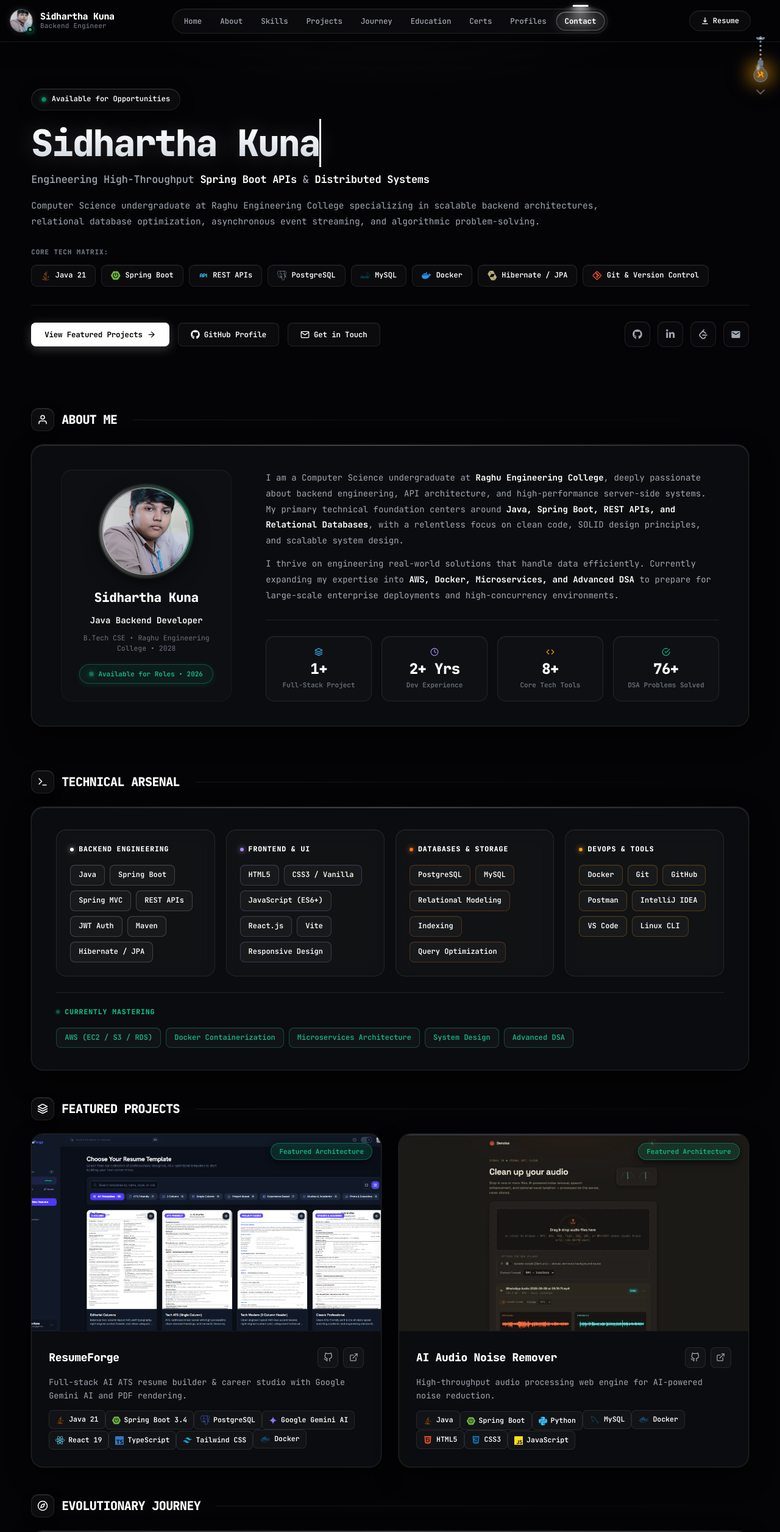
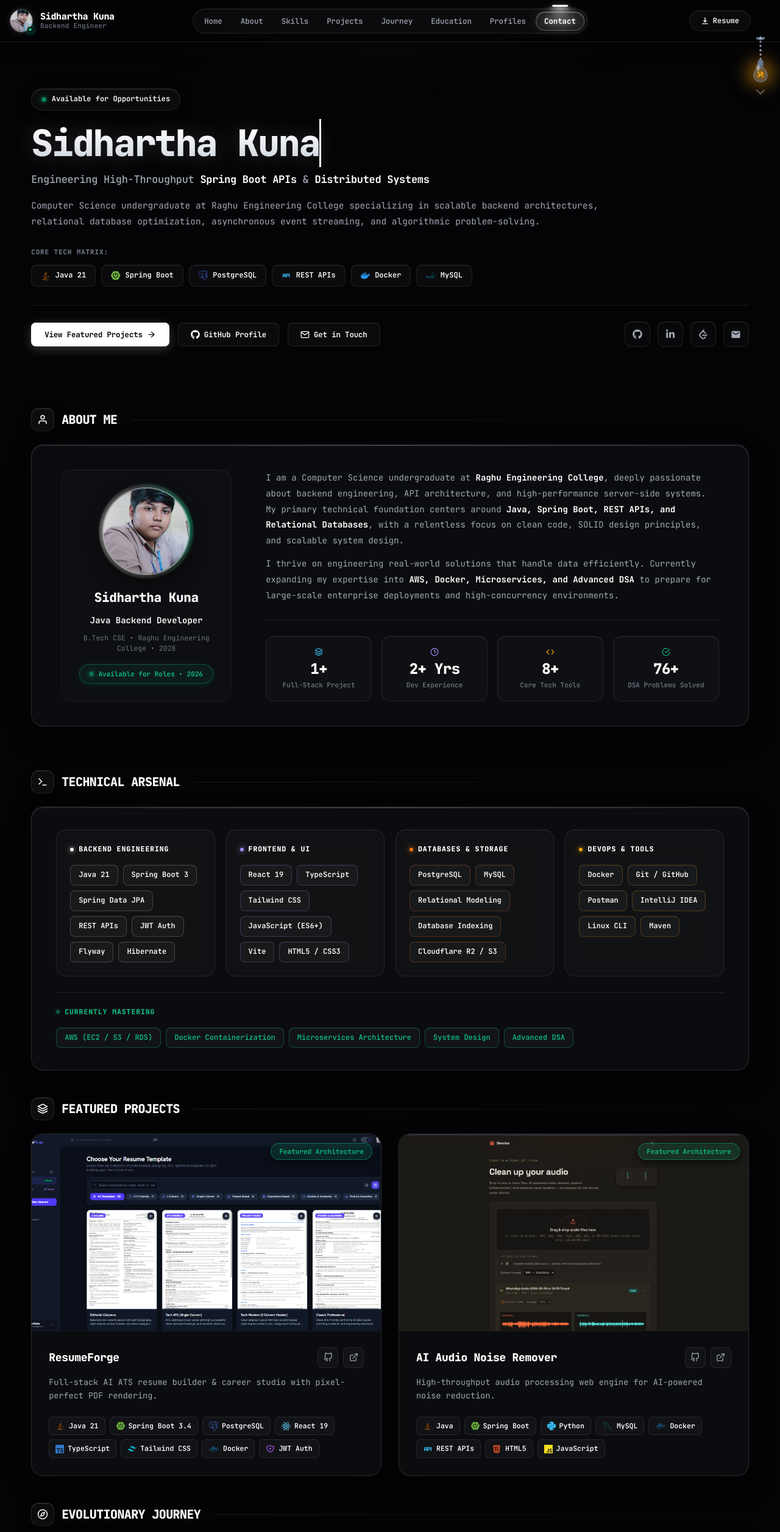
Before and after one commit to sidharthakuna/Portfolio, a React (Vite) app: page / in a window 1280 px wide. Shown: the top 2512 px of the page at 61% size. Built offline with nearby package versions, Linux system fonts and the light colour scheme.

Commit message:
feat: add project skills, curate hero tech stack, hide certifications, and align project cards

```diff
--- a/index.html
+++ b/index.html
@@ -2,8 +2,8 @@
 <html lang="en">
   <head>
     <meta charset="UTF-8" />
-    <link rel="icon" type="image/svg+xml" href="./favicon.svg" />
-    <link rel="alternate icon" type="image/png" href="./Icon.png" />
+    <link rel="icon" type="image/png" href="./Icon.png" />
+    <link rel="apple-touch-icon" href="./Icon.png" />
     <meta name="viewport" content="width=device-width, initial-scale=1.0" />
     <meta name="theme-color" content="#030305" />
     <title>Sidhartha Kuna | Java Backend Developer</title>
--- a/src/App.jsx
+++ b/src/App.jsx
@@ -35,7 +35,6 @@ function App() {
         <Projects />
         <Journey />
         <Education />
-        <Certifications />
         <CodingProfiles />
         <Contact />
       </main>
--- a/src/Stylings/Projects.dark.css
+++ b/src/Stylings/Projects.dark.css
@@ -174,9 +174,11 @@
   font-size: 13.5px;
   color: var(--text-secondary);
   line-height: 1.7;
+  min-height: 46px;
 }
 
-.project-card-tags {
+.project-card-tags,
+.project-card-stack {
   display: flex;
   flex-wrap: wrap;
   gap: 7px;
--- a/src/components/HeroDesktop.jsx
+++ b/src/components/HeroDesktop.jsx
@@ -9,12 +9,10 @@ import { FiArrowRight, FiMail } from "react-icons/fi";
 const STACK = [
   { icon: <FaJava style={{ color: "#E76F00" }} />, label: "Java 21" },
   { icon: <SiSpringboot style={{ color: "#6DB33F" }} />, label: "Spring Boot" },
+  { icon: <SiPostgresql style={{ color: "#4169E1" }} />, label: "PostgreSQL" },
   { icon: <TbApi style={{ color: "#38BDF8" }} />, label: "REST APIs" },
-  { icon: <SiPostgresql style={{ color: "#94A3B8" }} />, label: "PostgreSQL" },
+  { icon: <SiDocker style={{ color: "#2496ED" }} />, label: "Docker" },
   { icon: <SiMysql style={{ color: "#00758F" }} />, label: "MySQL" },
-  { icon: <SiDocker style={{ color: "#2496ED" }} />, label: "Docker" },
-  { icon: <SiHibernate style={{ color: "#BCAE79" }} />, label: "Hibernate / JPA" },
-  { icon: <TbBrandGit style={{ color: "#F05032" }} />, label: "Git & Version Control" },
 ];
 
 function HeroDesktop() {
--- a/src/components/HeroMobile.jsx
+++ b/src/components/HeroMobile.jsx
@@ -2,15 +2,15 @@ import "../Stylings/HeroMobile.css";
 import { useEffect, useState } from "react";
 import { FaGithub, FaLinkedinIn, FaJava } from "react-icons/fa";
 import { MdEmail } from "react-icons/md";
-import { SiLeetcode, SiSpringboot, SiMysql, SiDocker } from "react-icons/si";
+import { SiLeetcode, SiSpringboot, SiMysql, SiDocker, SiPostgresql } from "react-icons/si";
 import { TbApi } from "react-icons/tb";
 import { FiArrowRight, FiMail } from "react-icons/fi";
 
 const STACK_MOBILE = [
   { icon: <FaJava style={{ color: "#E76F00" }} />, label: "Java" },
   { icon: <SiSpringboot style={{ color: "#6DB33F" }} />, label: "Spring Boot" },
+  { icon: <SiPostgresql style={{ color: "#4169E1" }} />, label: "PostgreSQL" },
   { icon: <TbApi style={{ color: "#38BDF8" }} />, label: "REST APIs" },
-  { icon: <SiMysql style={{ color: "#00758F" }} />, label: "MySQL" },
   { icon: <SiDocker style={{ color: "#2496ED" }} />, label: "Docker" },
 ];
 
--- a/src/components/Navbar.jsx
+++ b/src/components/Navbar.jsx
@@ -7,7 +7,7 @@ import { HiDownload, HiX, HiMenuAlt3 } from "react-icons/hi";
 
 const NAV_SECTIONS = [
   "home", "about", "skills", "projects", "journey",
-  "education", "certifications", "coding-profiles", "contact",
+  "education", "coding-profiles", "contact",
 ];
 
 const NAV_LABELS = {
@@ -17,7 +17,6 @@ const NAV_LABELS = {
   projects: "Projects",
   journey: "Journey",
   education: "Education",
-  certifications: "Certs",
   "coding-profiles": "Profiles",
   contact: "Contact",
 };
--- a/src/components/Projects.jsx
+++ b/src/components/Projects.jsx
@@ -12,44 +12,41 @@ import {
   SiReact,
   SiTypescript,
   SiTailwindcss,
-  SiGooglegemini,
 } from "react-icons/si";
+import { TbApi, TbShieldLock } from "react-icons/tb";
 
 import ProjectDetail from "./ProjectDetail";
 import aiNoiseRemoverImg from "../assets/ai-noise-remover.png";
-import aiNoiseRemoverLightImg from "../assets/ai-noise-remover-light.png";
 import resumeForgeImg from "../assets/resumeforge.png";
-import resumeForgeLightImg from "../assets/resumeforge-light.png";
 
 const projects = [
   {
     id: "resume-forge",
     title: "ResumeForge",
-    tagline: "Full-stack AI ATS resume builder & career studio with Google Gemini AI and PDF rendering.",
+    tagline: "Full-stack AI ATS resume builder & career studio with pixel-perfect PDF rendering.",
     description:
-      "A modern, full-stack, AI-powered ATS resume builder and career studio. Create, optimize, tailor, and export job-winning resumes in seconds with Google Gemini AI and pixel-perfect PDF rendering. Includes 10+ curated professional templates, ATS scoring analysis, and enterprise-grade stateless JWT security.",
+      "A modern, full-stack, AI-powered ATS resume builder and career studio. Create, optimize, tailor, and export job-winning resumes in seconds with intelligent AI engine and pixel-perfect PDF rendering. Includes 10+ curated professional templates, ATS scoring analysis, and enterprise-grade stateless JWT security.",
     image: resumeForgeImg,
-    imageLight: resumeForgeLightImg,
     featured: true,
     tech: [
       { label: "Java 21", icon: <DiJava color="#E76F00" size={16} /> },
       { label: "Spring Boot 3.4", icon: <SiSpringboot color="#6DB33F" size={14} /> },
       { label: "PostgreSQL", icon: <SiPostgresql color="#4169E1" size={15} /> },
-      { label: "Google Gemini AI", icon: <SiGooglegemini color="#8E75FF" size={14} /> },
       { label: "React 19", icon: <SiReact color="#61DAFB" size={15} /> },
       { label: "TypeScript", icon: <SiTypescript color="#3178C6" size={14} /> },
       { label: "Tailwind CSS", icon: <SiTailwindcss color="#06B6D4" size={15} /> },
       { label: "Docker", icon: <DiDocker color="#2496ED" size={18} /> },
+      { label: "JWT Auth", icon: <TbShieldLock color="#A855F7" size={15} /> },
     ],
     features: [
-      "Google Gemini AI ATS score checker, job description tailoring & summary studio",
-      "10+ curated professional templates (Tech ATS, Executive, Modern Split, Classic)",
-      "Pixel-perfect server-side PDF compilation with embedded typography",
-      "Stateless JWT authentication, BCrypt hashing, login & AI endpoint rate limiting",
+      "AI-powered ATS score checker, job description tailoring & professional summary studio",
+      "10+ curated professional templates (Tech ATS, Executive Serif, Modern Split, Classic)",
+      "Pixel-perfect server-side PDF compilation with embedded typography and zero layout shifting",
+      "Stateless JWT authentication, BCrypt hashing, automated rate limiting, and HTTP security headers",
       "Multi-stage Docker containerization and cloud-ready storage provider orchestration",
     ],
     learnings:
-      "Architected enterprise-grade Java 21 / Spring Boot 3.4 REST APIs with Spring Data JPA & Flyway migrations, Google Gemini 2.5/Flash AI orchestration, high-concurrency rate limiting, and seamless React 19 / TypeScript / Vite client integration.",
+      "Architected enterprise-grade Java 21 / Spring Boot 3.4 REST APIs with Spring Data JPA & Flyway migrations, high-concurrency rate limiting, and seamless React 19 / TypeScript / Vite client integration.",
     github: "https://github.com/sidharthakuna/ResumeForge",
     demo: "https://resume-forge-fawn.vercel.app",
   },
@@ -60,7 +57,6 @@ const projects = [
     description:
       "A distributed web application that uses deep learning audio separation algorithms to clean noisy audio recordings. Features a Spring Boot REST API orchestrating Python AI processing scripts, secure file handling, asynchronous job processing, and containerized deployment.",
     image: aiNoiseRemoverImg,
-    imageLight: aiNoiseRemoverLightImg,
     featured: true,
     tech: [
       { label: "Java", icon: <DiJava color="#E76F00" size={16} /> },
@@ -68,8 +64,8 @@ const projects = [
       { label: "Python", icon: <SiPython color="#38BDF8" size={14} /> },
       { label: "MySQL", icon: <DiMysql color="#00758F" size={18} /> },
       { label: "Docker", icon: <DiDocker color="#2496ED" size={18} /> },
+      { label: "REST APIs", icon: <TbApi color="#38BDF8" size={16} /> },
       { label: "HTML5", icon: <DiHtml5 color="#E34F26" size={16} /> },
-      { label: "CSS3", icon: <DiCss3 color="#1572B6" size={16} /> },
       { label: "JavaScript", icon: <SiJavascript color="#F7DF1E" size={14} /> },
     ],
     features: [
--- a/src/components/Skills.jsx
+++ b/src/components/Skills.jsx
@@ -5,22 +5,22 @@ const SKILL_GROUPS = [
   {
     category: "Backend Engineering",
     type: "blue",
-    skills: ["Java", "Spring Boot", "Spring MVC", "REST APIs", "JWT Auth", "Maven", "Hibernate / JPA"],
+    skills: ["Java 21", "Spring Boot 3", "Spring Data JPA", "REST APIs", "JWT Auth", "Flyway", "Hibernate"],
   },
   {
     category: "Frontend & UI",
     type: "purple",
-    skills: ["HTML5", "CSS3 / Vanilla", "JavaScript (ES6+)", "React.js", "Vite", "Responsive Design"],
+    skills: ["React 19", "TypeScript", "Tailwind CSS", "JavaScript (ES6+)", "Vite", "HTML5 / CSS3"],
   },
   {
     category: "Databases & Storage",
     type: "orange",
-    skills: ["PostgreSQL", "MySQL", "Relational Modeling", "Indexing", "Query Optimization"],
+    skills: ["PostgreSQL", "MySQL", "Relational Modeling", "Database Indexing", "Cloudflare R2 / S3"],
   },
   {
     category: "DevOps & Tools",
     type: "yellow",
-    skills: ["Docker", "Git", "GitHub", "Postman", "IntelliJ IDEA", "VS Code", "Linux CLI"],
+    skills: ["Docker", "Git / GitHub", "Postman", "IntelliJ IDEA", "Linux CLI", "Maven"],
   },
 ];
 
```
Also changed, not shown: public/preview.png, src/assets/logo.jpg (added).
